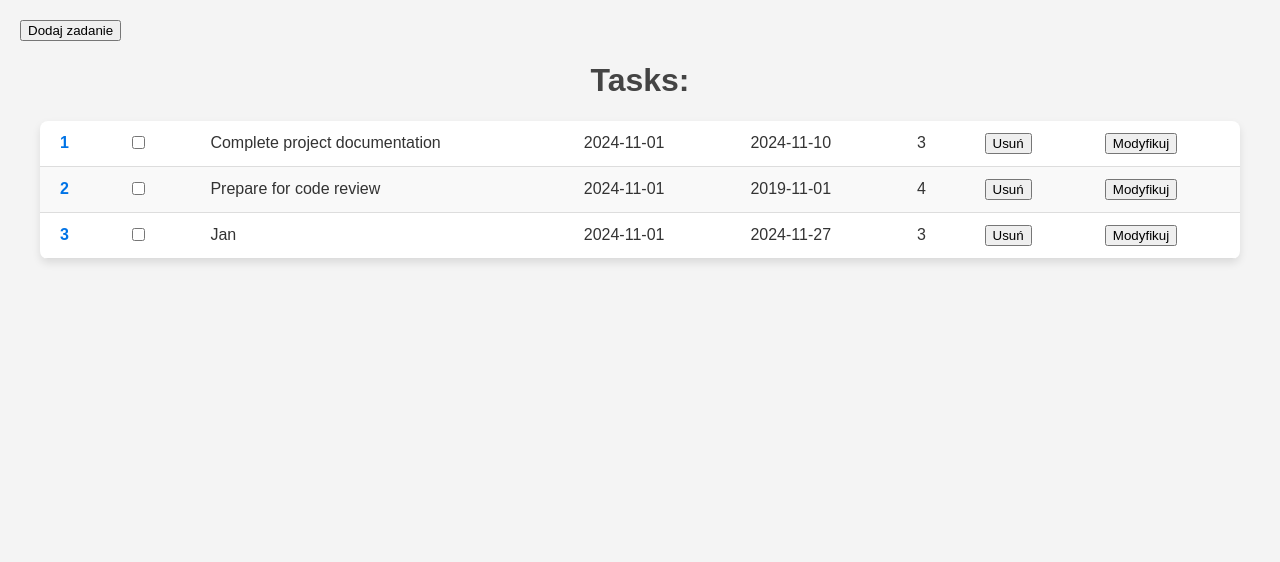
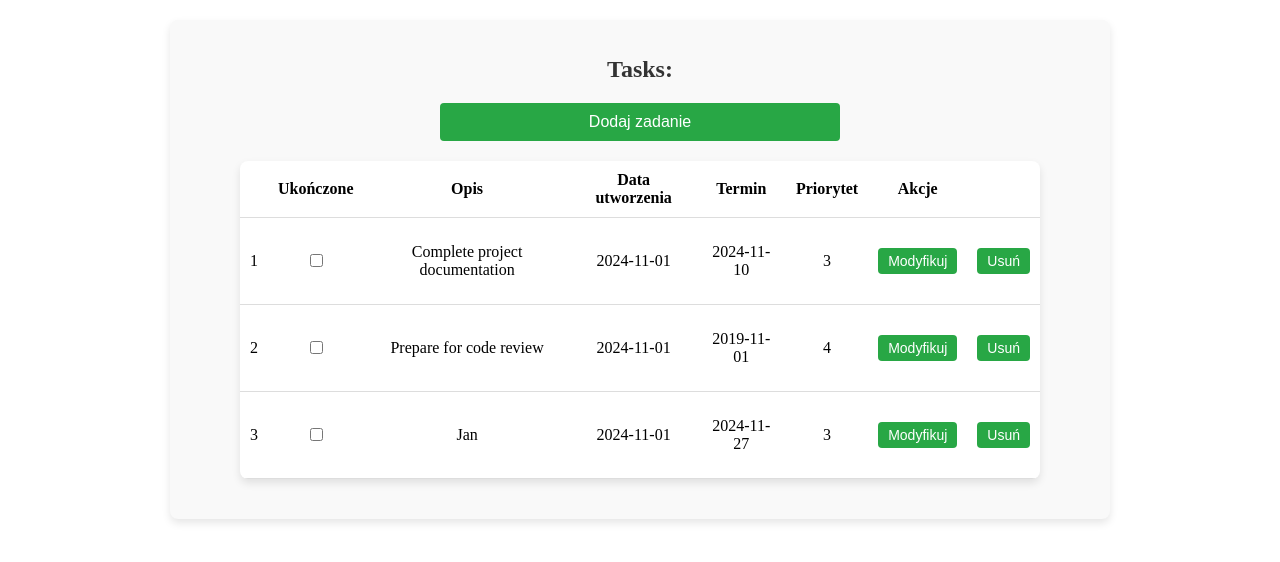
Before and after one commit to Zeanyy/phpTodo, a PHP site: page / in a window 1280 px wide. Shown: the top 562 px of the page. Run offline with PHP 8.4, Linux system fonts and the light colour scheme; data comes from the database, SQL or seed files in the repository; both versions use the stored data as it was after the commit.

Commit message:
jakis tam wyglad

```diff
--- a/app/Views/taskView.php
+++ b/app/Views/taskView.php
@@ -1,13 +1,27 @@
-<form method="post">
-    <input type="submit" name="addTaskButton" value="Dodaj zadanie"/>
+<?php $rowNumber = 1; ?>
+
+<div>
+    <h1>Tasks: </h1>
+
+    <form method="post" action="">
+        <input type="submit" name="addTaskButton" value="Dodaj zadanie" />
     </form>
-
-<?php $rowNumber = 1 ?>
-
-<h1>Tasks: </h1>
 
     <?php if (!empty($rows)): ?>
         <table>
+            <thead>
+                <tr>
+                    <th></th>
+                    <th>Ukończone</th>
+                    <th>Opis</th>
+                    <th>Data utworzenia</th>
+                    <th>Termin</th>
+                    <th>Priorytet</th>
+                    <th rowspan="2">Akcje</th>
+                    <th></th>
+                </tr>
+            </thead>
+            <tbody>
             <?php foreach($rows as $row): ?>
                 <tr>
                     <td><?php echo $rowNumber++; ?></td>
@@ -19,18 +33,20 @@
                     <td>
                         <form method="post" action="">
                             <input type="hidden" name="taskId" value="<?php echo $row['task_id']; ?>">
-                    <input type="submit" name="deleteTaskButton" value="Usuń">
+                            <input type="submit" name="updateTaskButton" value="Modyfikuj">
                         </form>
                     </td>
                     <td>
                         <form method="post" action="">
                             <input type="hidden" name="taskId" value="<?php echo $row['task_id']; ?>">
-                    <input type="submit" name="updateTaskButton" value="Modyfikuj">
+                            <input type="submit" name="deleteTaskButton" value="Usuń">
                         </form>
                     </td>
                 </tr>
             <?php endforeach; ?>
+            </tbody>
         </table>
     <?php else: ?>
-    <li>Ni ma taskow. :c</li>
+        <h1>Nie ma zadań. :c</h1>
     <?php endif; ?>
+</div>
--- a/index.php
+++ b/index.php
@@ -6,53 +6,107 @@
     <meta name="viewport" content="width=device-width, initial-scale=1.0">
     <title>Document</title>
     <style>
-        body {
-            font-family: Arial, sans-serif;
-            background-color: #f4f4f4;
-            color: #333;
-            margin: 0;
-            padding: 20px;
+        form {
+            max-width: 400px;
+            margin: 20px auto;
         }
 
-        h1 {
+        div {
+            max-width: 900px;
+            margin: 20px auto;
+        }
+
+        form[name="form"], div {
+            padding: 20px;
+            background-color: #f9f9f9;
+            border-radius: 8px;
+            box-shadow: 0 4px 8px rgba(0, 0, 0, 0.1);
+        }
+
+        form h2, div h1 {
             text-align: center;
-            color: #444;
+            font-size: 24px;
+            color: #333;
+            margin-bottom: 20px;
+        }
+
+        form label {
+            font-size: 14px;
+            color: #333;
+            display: block;
+            margin-top: 10px;
+        }
+
+        form input[type="text"],
+        form input[type="date"],
+        form input[type="number"] {
+            width: 100%;
+            padding: 8px;
+            margin-top: 5px;
+            margin-bottom: 15px;
+            border: 1px solid #ddd;
+            border-radius: 4px;
+            box-sizing: border-box;
+        }
+
+        form input[type="submit"] {
+            width: 100%;
+            padding: 10px;
+            background-color: #28a745;
+            color: #fff;
+            border: none;
+            border-radius: 4px;
+            font-size: 16px;
+            cursor: pointer;
+            transition: background-color 0.3s;
+        }
+
+        form input[type="submit"]:hover {
+            background-color: #218838;
         }
 
         table {
             width: 100%;
-            max-width: 1200px;
+            max-width: 800px;
             margin: 20px auto;
             border-collapse: collapse;
             background-color: #fff;
+            box-shadow: 0 4px 8px rgba(0, 0, 0, 0.1);
             border-radius: 8px;
             overflow: hidden;
-            box-shadow: 0 4px 8px rgba(0, 0, 0, 0.1);
         }
 
-        th, td {
-            padding: 12px 20px;
-            text-align: left;
+        table th,
+        table td {
+            padding: 10px;
             border-bottom: 1px solid #ddd;
+            text-align: center;
         }
 
-        th {
-            background-color: #0073e6;
+        table input[type="submit"] {
+            padding: 5px 10px;
             color: #fff;
-            font-weight: bold;
+            border: none;
+            border-radius: 4px;
+            cursor: pointer;
+            transition: background-color 0.3s;
+            font-size: 14px;
         }
 
-        tr:nth-child(even) {
-            background-color: #f9f9f9;
+        table input[type="submit"]:not(.delete) {
+            background-color: #28a745;
         }
 
-        tr:hover {
-            background-color: #e3f2fd;
+        table input[type="submit"]:not(.delete):hover {
+            background-color: #218838;
         }
 
-        td:first-child {
-            font-weight: bold;
-            color: #0073e6;
+        table input[type="submit"].delete {
+            background-color: #dc3545;
+        }
+
+        table input[type="submit"].delete:hover {
+            background-color: #c82333;
         }
     </style>
 </head>
```
Also changed, not shown: app/Views/addView.php (+11 -4 lines), app/Views/updateView.php (+12 -4 lines), public/addForm.php (added, +15 -0 lines), database/todo_list.db. Lines whose indentation alone changed are shown as unchanged.
